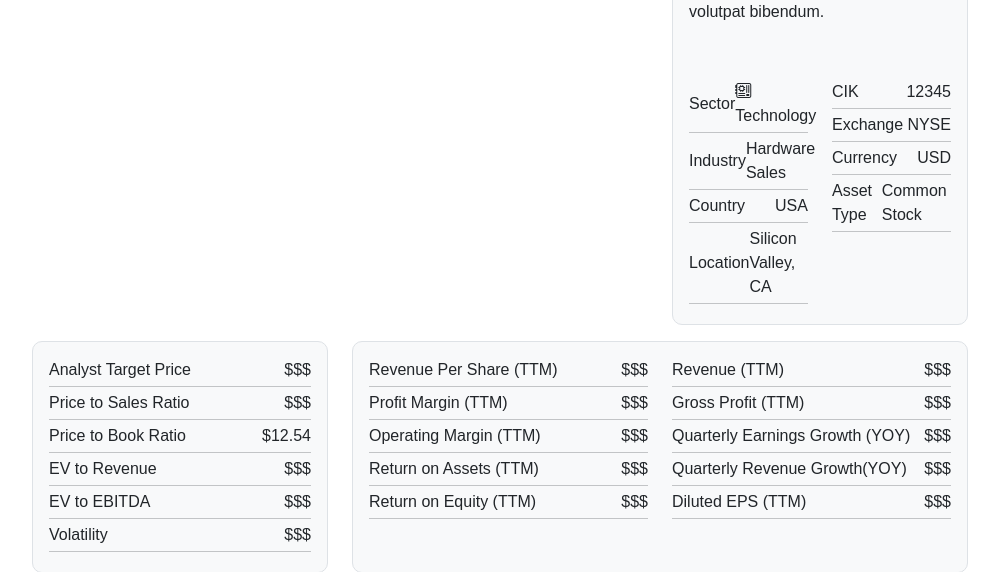
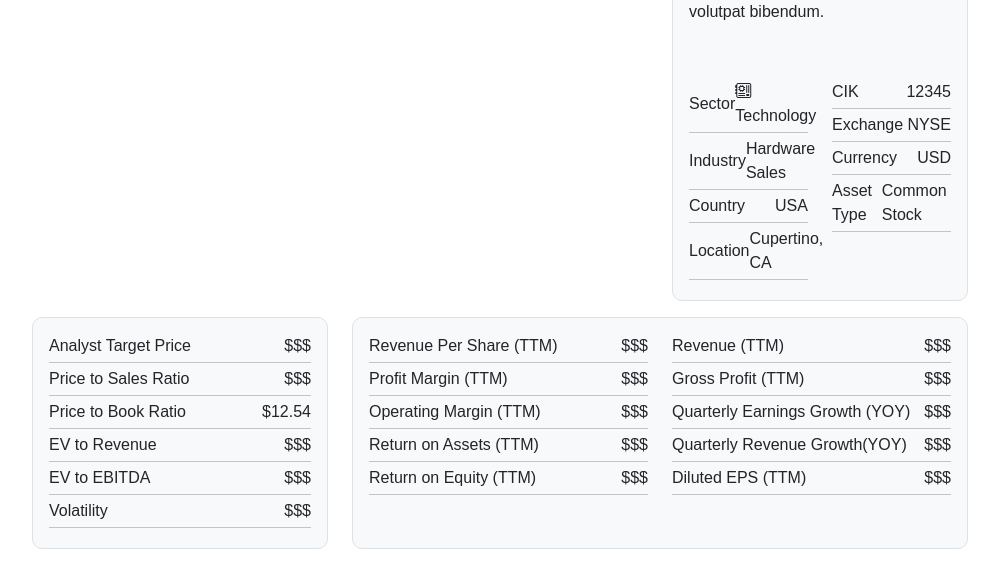
Before and after one commit to c00l-us3r/CS480-Group-C, a Django app: page / in a window 1280 px wide. Shown: the part 953-1525 px from the top of the page, without its empty margins (140-1139 px from the left). After the commit the page ends 1502 px from the top, so only its background shows below. Run offline with Django 5.2, Linux system fonts and the light colour scheme.

Commit message:
Updated values

```diff
--- a/stocks/templates/stocks/detailed.html
+++ b/stocks/templates/stocks/detailed.html
@@ -328,7 +328,7 @@
                     <div class="col-md-12">
                       <div class="d-flex justify-content-between align-items-center">
                         <span>Location</span>
-                        <span>Silicon Valley, CA</span>
+                        <span>Cupertino, CA</span>
                       </div>
                       <hr class="my-1">
                     </div>
```
